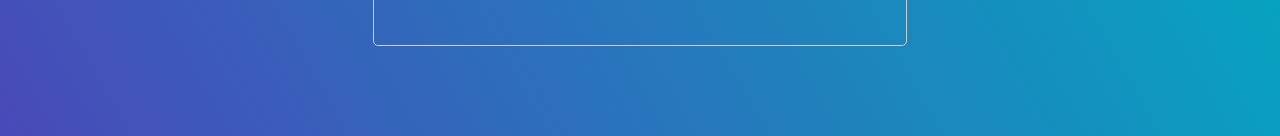
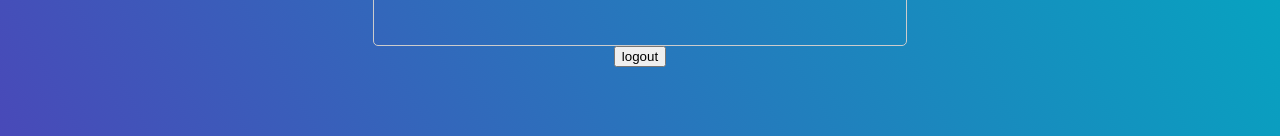
Before and after one commit to exoh37/Anemone, a website: page Front_end/main.html in a window 1280 px wide. Shown: the part 257-393 px from the top of the page. Drawn offline with nearby package versions, Linux system fonts and the light colour scheme.

Commit message:
added logout button

```diff
--- a/Front_end/main.html
+++ b/Front_end/main.html
@@ -46,6 +46,7 @@
         <ul id="list"></ul>
     </div>
 
+    <button type="submit" id="logout" onclick="window.location.href='login.html'">logout</button>
 
     <div id="root"></div>
 
```
Also changed, not shown: Front_end/main_style.css (line endings or trailing spaces).
